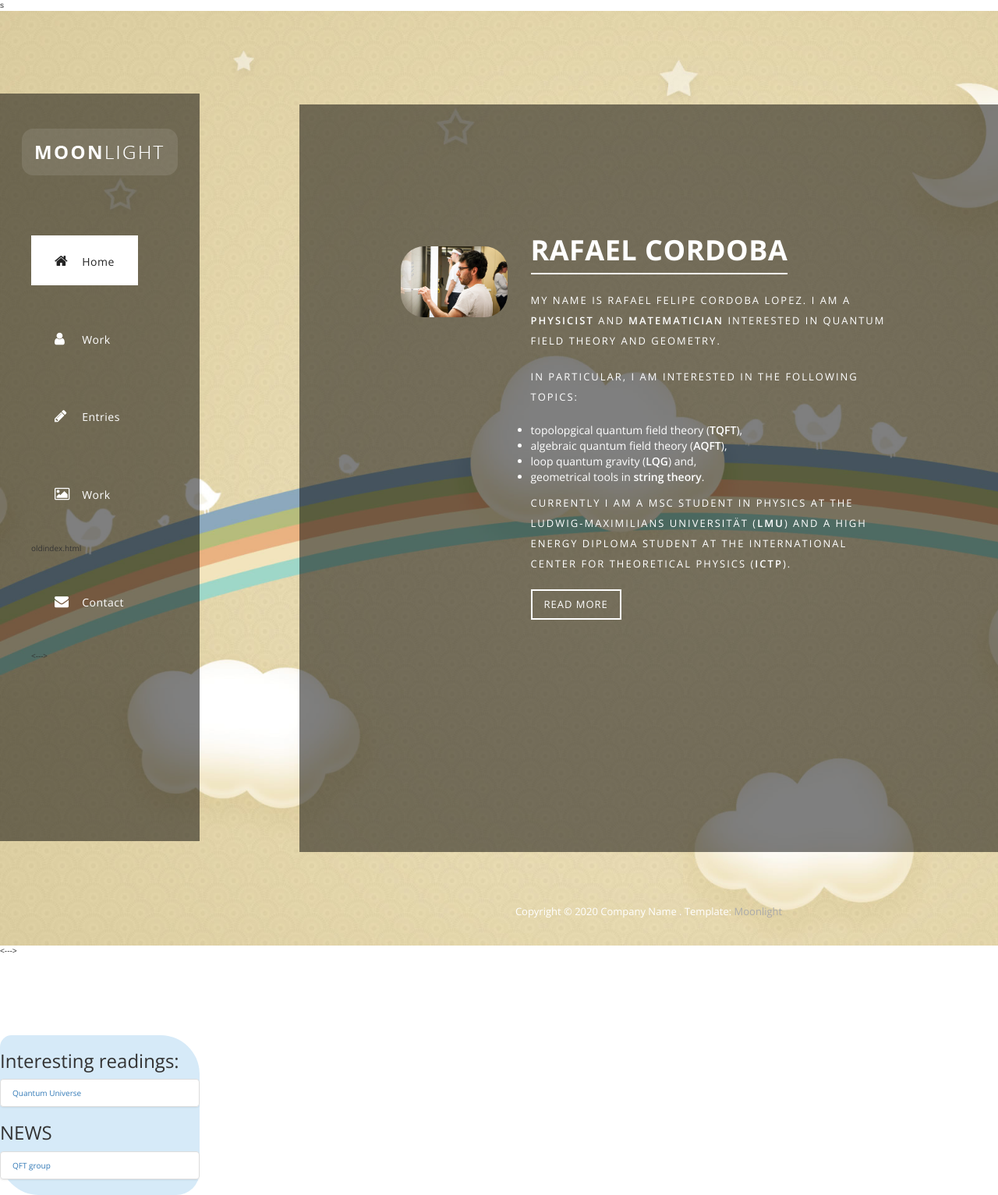
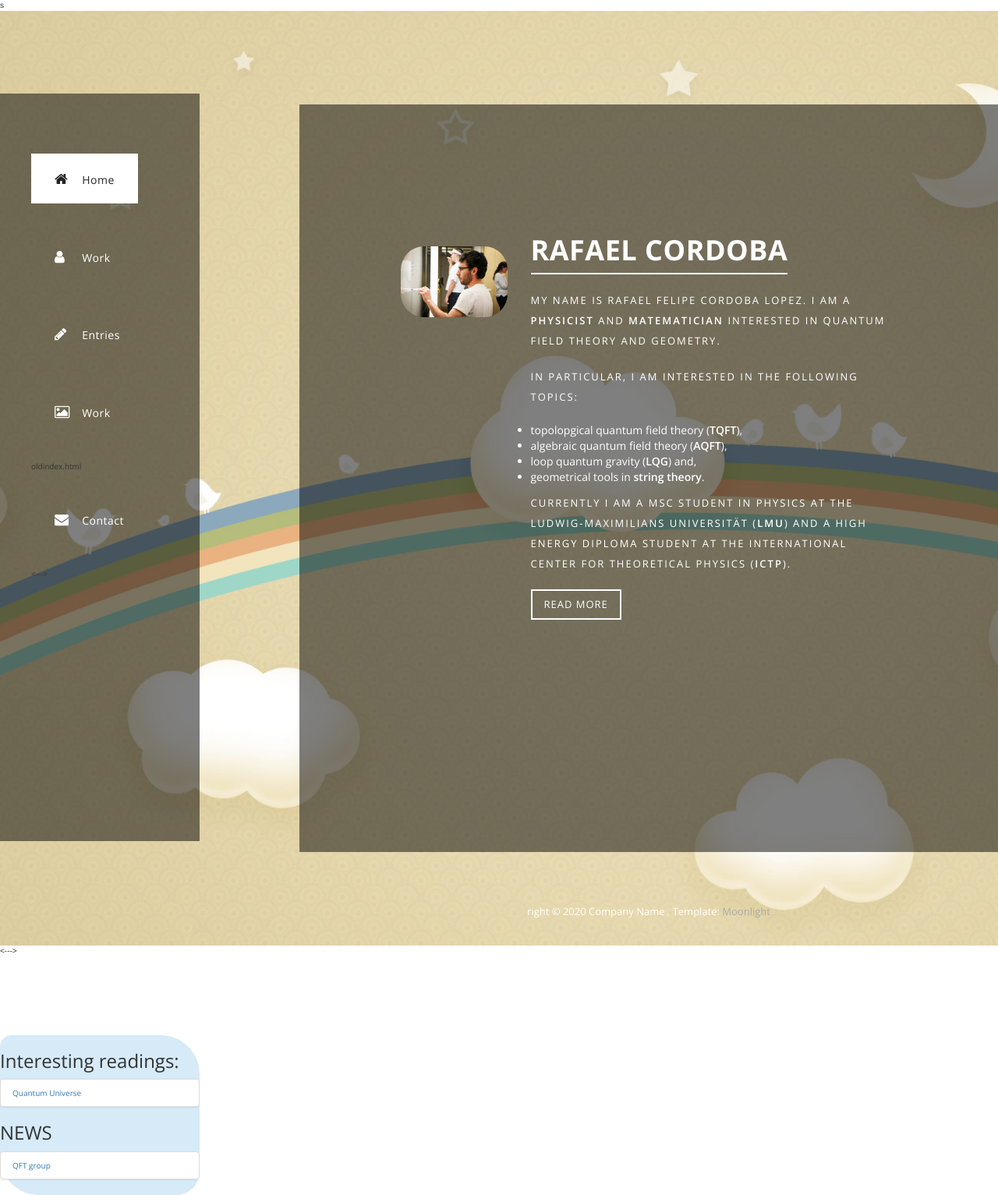
Before and after one commit to rafaf991/rafaf991.github.io, a Jekyll site: the page index.html, which Jekyll copies as it is, in a window 1280 px wide. Shown: the whole page at 78% size. Built offline with Jekyll 4.4.1, drawn with Linux system fonts in a browser that asks for light colours; nearby versions of some CDN libraries.

Commit message:
new page

```diff
--- a/index.html
+++ b/index.html
@@ -34,12 +31,8 @@ https://templatemo.com/tm-512-moonlight
 
 
         <nav>
-          <div class="logo">
-              <img src="img/logo.png" alt="">
-          </div>
-          <div class="mini-logo">
-              <img src="img/mini_logo.png" alt="">
-          </div>
+
+
           <ul>
             <li><a href="#1"><i class="fa fa-home"></i> <em>Home</em></a></li>
             <li><a href="#2"><i class="fa fa-user"></i> <em>Work</em></a></li>
@@ -390,7 +383,8 @@ Currently I am a MSc student in Physics at The Ludwig-Maximilians Universität (
 
         <div class="footer">
           <div class="content">
-              <p>Copyright &copy; 2020 Company Name . Template: <a rel="nofollow" href="https://templatemo.com/tm-512-moonlight">Moonlight</a></p>
+              <p>
+             right &copy; 2020 Company Name . Template: <a rel="nofollow" href="https://templatemo.com/tm-512-moonlight">Moonlight</a></p>
           </div>
 
 
```
Also changed, not shown: other parts of index.html (+2 -5 lines).
